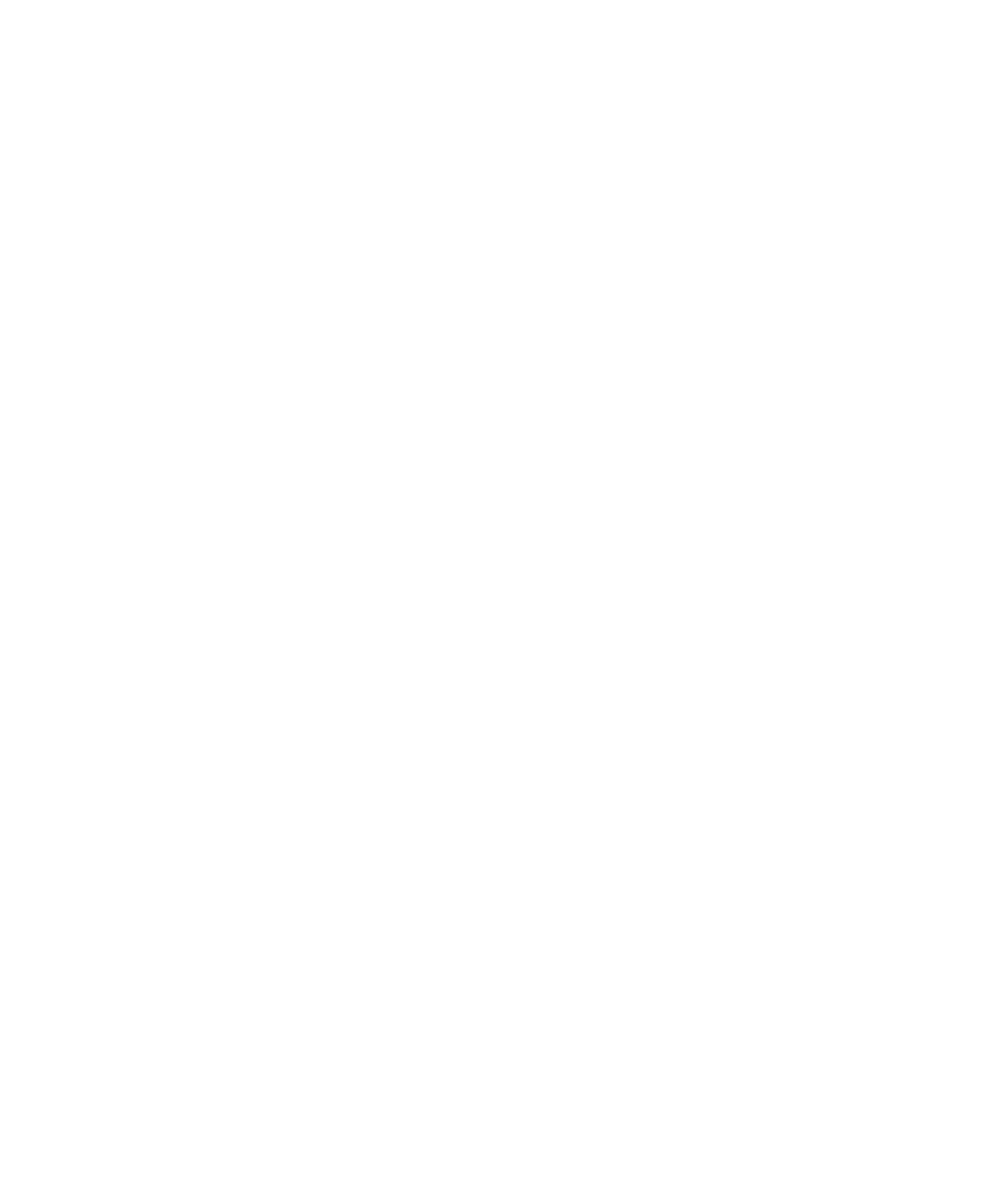
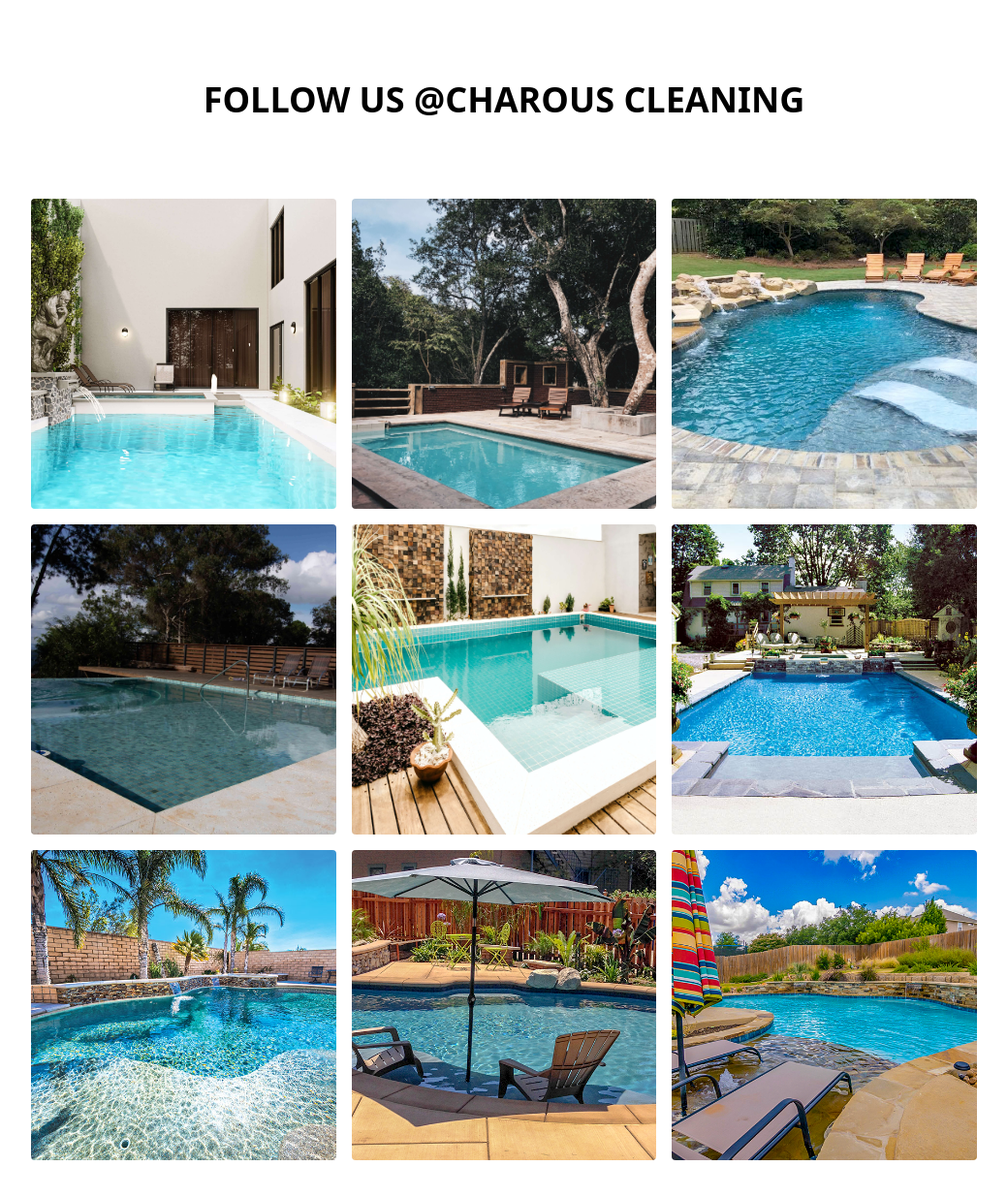
Before and after one commit to gazjosef/charous-cleaning, a Nuxt app: page /gallery in a window 1280 px wide. Before the commit this address had no page. Shown: the top 1236 px of the page at 97% size, without its empty margins (120-1159 px from the left). Before the commit the page ends 800 px from the top, so only its background shows below. Built offline with nearby package versions, Linux system fonts and the light colour scheme.

Commit message:
Added pages

```diff
--- /dev/null
+++ b/pages/contact.vue
@@ -0,0 +1,92 @@
+<template>
+  <div
+    class="bg-aliceBlue min-h-screen mx-auto | grid place-content-center | text-center"
+  >
+    <div class="container">
+      <UIPrimaryHeading title="Contact Us" />
+
+      <div class="rounded-lg shadow-lg bg-white py-12 max-w-[100%] mx-auto">
+        <section class="mb-24 text-gray-800">
+          <div class="flex flex-wrap">
+            <div
+              class="grow-0 shrink-0 basis-auto mb-6 md:mb-0 w-full md:w-6/12 px-3 lg:px-6"
+            >
+              <p class="text-gray-500 mb-6 max-w-prose">
+                Thank you for considering Charous Cleaning for all of your pool
+                maintenance needs. To get in touch with us, please use the
+                following information:
+              </p>
+              <p class="text-gray-400 mb-2">Lane Cove, 2066, Australia</p>
+              <p class="text-gray-400 mb-2">+ 01 234 567 89</p>
+              <p class="text-gray-400 mb-6">info@charouscleaning.com</p>
+              <p class="text-gray-500 mb-2 max-w-prose">
+                If you prefer, you can also fill out the contact form on our
+                website and a member of our team will respond to your inquiry as
+                soon as possible. We look forward to hearing from you and
+                providing you with the best pool cleaning services in the area.
+                Thank you!
+              </p>
+            </div>
+            <div
+              class="grow-0 shrink-0 basis-auto mb-12 md:mb-0 w-full md:w-6/12 px-3 lg:px-6"
+            >
+              <form>
+                <div class="form-group mb-6">
+                  <input
+                    type="text"
+                    class="form-control block w-full px-3 py-1.5 text-base font-normal text-gray-700 bg-white bg-clip-padding border border-solid border-gray-300 rounded transition ease-in-out m-0 focus:text-gray-700 focus:bg-white focus:border-blue-600 focus:outline-none"
+                    id="exampleInput7"
+                    placeholder="Name"
+                  />
+                </div>
+                <div class="form-group mb-6">
+                  <input
+                    type="email"
+                    class="form-control block w-full px-3 py-1.5 text-base font-normal text-gray-700 bg-white bg-clip-padding border border-solid border-gray-300 rounded transition ease-in-out m-0 focus:text-gray-700 focus:bg-white focus:border-blue-600 focus:outline-none"
+                    id="exampleInput8"
+                    placeholder="Email address"
+                  />
+                </div>
+                <div class="form-group mb-6">
+                  <textarea
+                    class="form-control block w-full px-3 py-1.5 text-base font-normal text-gray-700 bg-white bg-clip-padding border border-solid border-gray-300 rounded transition ease-in-out m-0 focus:text-gray-700 focus:bg-white focus:border-blue-600 focus:outline-none"
+                    id="exampleFormControlTextarea13"
+                    rows="3"
+                    placeholder="Message"
+                  ></textarea>
+                </div>
+                <div class="form-group form-check text-center mb-6">
+                  <input
+                    type="checkbox"
+                    class="form-check-input appearance-none h-4 w-4 border border-gray-300 rounded-sm bg-white checked:bg-blue-600 checked:border-blue-600 focus:outline-none transition duration-200 mt-1 align-top bg-no-repeat bg-center bg-contain mr-2 cursor-pointer"
+                    id="exampleCheck87"
+                    checked
+                  />
+                  <label
+                    class="form-check-label inline-block text-gray-800"
+                    for="exampleCheck87"
+                    >Send me a copy of this message</label
+                  >
+                </div>
+                <button
+                  type="submit"
+                  class="w-full px-6 py-2.5 bg-blue-600 font-medium text-xs leading-tight uppercase rounded shadow-md hover:bg-blue-700 hover:shadow-lg focus:bg-blue-700 focus:shadow-lg focus:outline-none focus:ring-0 active:bg-blue-800 active:shadow-lg transition duration-150 ease-in-out"
+                >
+                  Send
+                </button>
+              </form>
+            </div>
+          </div>
+        </section>
+      </div>
+    </div>
+  </div>
+</template>
+
+<script>
+export default {
+  name: "SectionContact",
+};
+</script>
+
+<style lang="scss" scoped></style>
--- /dev/null
+++ b/pages/gallery.vue
@@ -0,0 +1,71 @@
+<template>
+  <div class="min-h-screen mx-auto py-20 | grid place-content-center">
+    <div class="container">
+      <UIPrimaryHeading title="Follow Us @Charous Cleaning" />
+      <div class="grid md:grid-cols-3 gap-4">
+        <UIGalleryImage
+          image="pool1"
+          title="pool1"
+          excerpt="Some quick example text to build on the card title and make up the bulk
+            of the card's content."
+        />
+        <UIGalleryImage
+          image="pool2"
+          title="pool2"
+          excerpt="Some quick example text to build on the card title and make up the bulk
+            of the card's content."
+        />
+        <UIGalleryImage
+          image="pool3"
+          title="pool3"
+          excerpt="Some quick example text to build on the card title and make up the bulk
+            of the card's content."
+        />
+        <UIGalleryImage
+          image="pool4"
+          title="pool4"
+          excerpt="Some quick example text to build on the card title and make up the bulk
+            of the card's content."
+        />
+        <UIGalleryImage
+          image="pool5"
+          title="pool5"
+          excerpt="Some quick example text to build on the card title and make up the bulk
+            of the card's content."
+        />
+        <UIGalleryImage
+          image="pool6"
+          title="pool6"
+          excerpt="Some quick example text to build on the card title and make up the bulk
+            of the card's content."
+        />
+        <UIGalleryImage
+          image="pool7"
+          title="pool7"
+          excerpt="Some quick example text to build on the card title and make up the bulk
+            of the card's content."
+        />
+        <UIGalleryImage
+          image="pool8"
+          title="pool8"
+          excerpt="Some quick example text to build on the card title and make up the bulk
+            of the card's content."
+        />
+        <UIGalleryImage
+          image="pool9"
+          title="pool9"
+          excerpt="Some quick example text to build on the card title and make up the bulk
+            of the card's content."
+        />
+      </div>
+    </div>
+  </div>
+</template>
+
+<script>
+export default {
+  name: "SectionGallery",
+};
+</script>
+
+<style lang="scss" scoped></style>
```
Also changed, not shown: pages/services.vue (renamed from components/Section/Services.vue), pages/story.vue (added).
